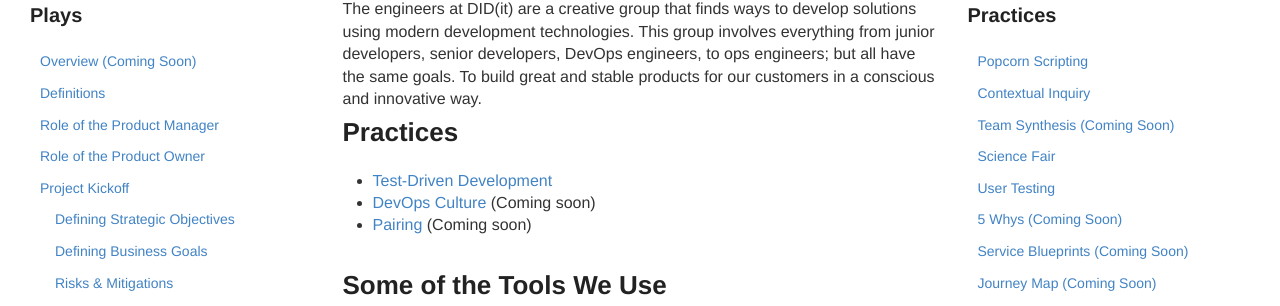
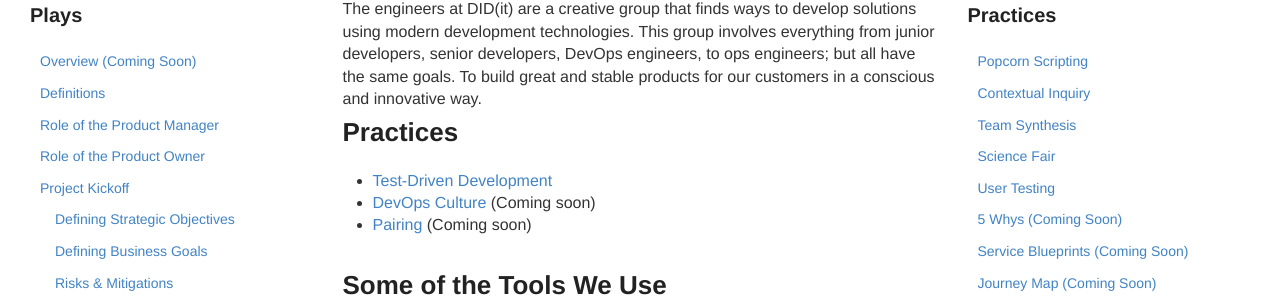
Before and after one commit to KnightPointSystems/kps_playbook, a Jekyll site: the page built from engineering.md, in a window 1280 px wide and 900 px high. Shown: the part 255-561 px from the top of the window. Built offline with Jekyll 4.4.1, drawn with Linux system fonts in a browser that asks for light colours; nearby versions of some CDN libraries.

Commit message:
Update design-plays.html

```diff
--- a/_includes/design-plays.html
+++ b/_includes/design-plays.html
@@ -3,7 +3,7 @@
     <ul>
      <li><a href="{{ site.baseurl }}/popcorn-scripting">Popcorn Scripting</a></li>
      <li><a href="{{ site.baseurl }}/contextual-inquiry">Contextual Inquiry</a></li>
-     <li><a href="#">Team Synthesis (Coming Soon)</a></li>
+     <li><a href="{{ site.baseurl }}/team-synthesis">Team Synthesis</a></li>
      <li><a href="{{ site.baseurl }}/science-fair">Science Fair</a></li>
      <li><a href="{{ site.baseurl }}/user-testing">User Testing</a></li>
      <li><a href="#">5 Whys (Coming Soon)</a></li>
```
